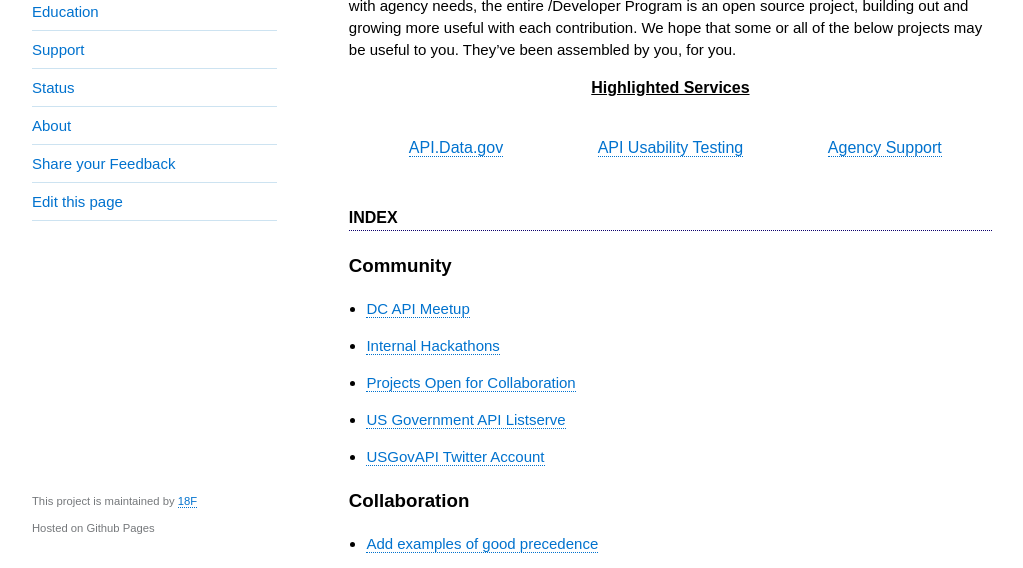
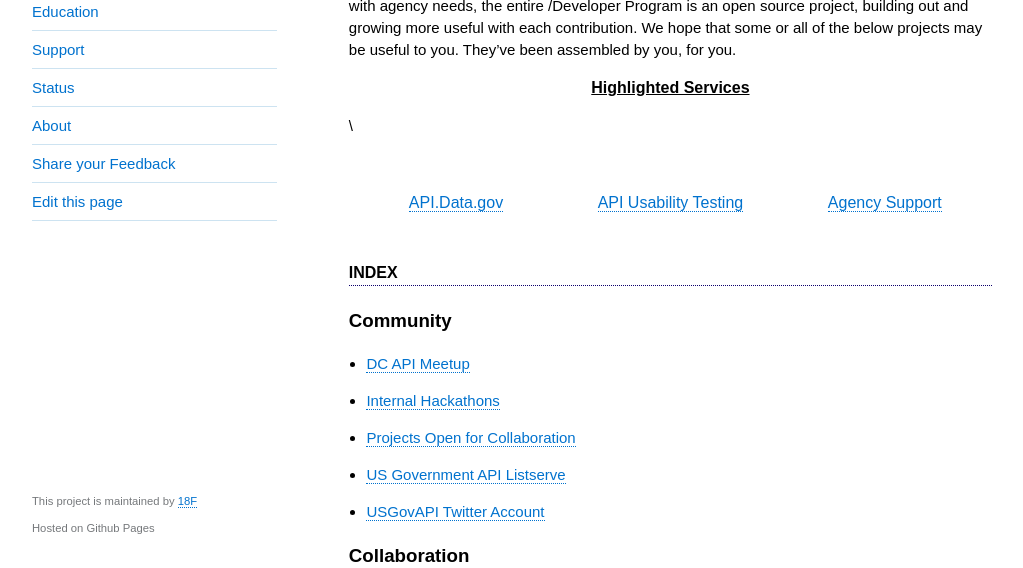
Before and after one commit to 18F/API-All-the-X, a Jekyll site: the page built from index.md, in a window 1280 px wide and 900 px high, cut to the strip 332-900 px from the top of the window. Shown: the whole strip, without its empty margins (128-1151 px from the left). Built offline with Jekyll 4.4.1, drawn with Linux system fonts in a browser that asks for light colours.

```diff
--- a/index.md
+++ b/index.md
@@ -13,11 +13,9 @@
 
 <div style="text-align: center;"><strong><u>Highlighted Services</u></strong></div>
 
-<p> <table style="width: 100%;" border="0" cellpadding="2" cellspacing="2">
-    <tr>
-        <td></td>
-    </tr>
-</table> </p>
+\
+
+&nbsp;
 
 <table style="width: 100%;" border="0" cellpadding="2" cellspacing="2">
     <tr>
```
